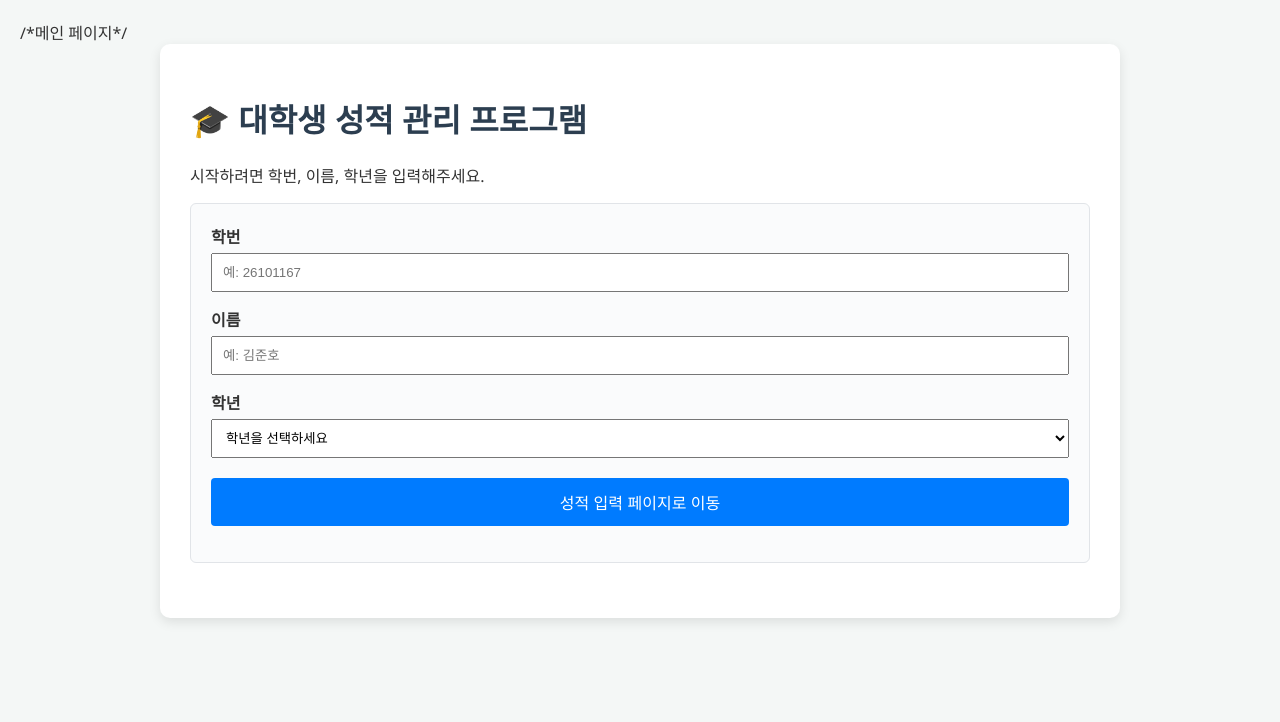
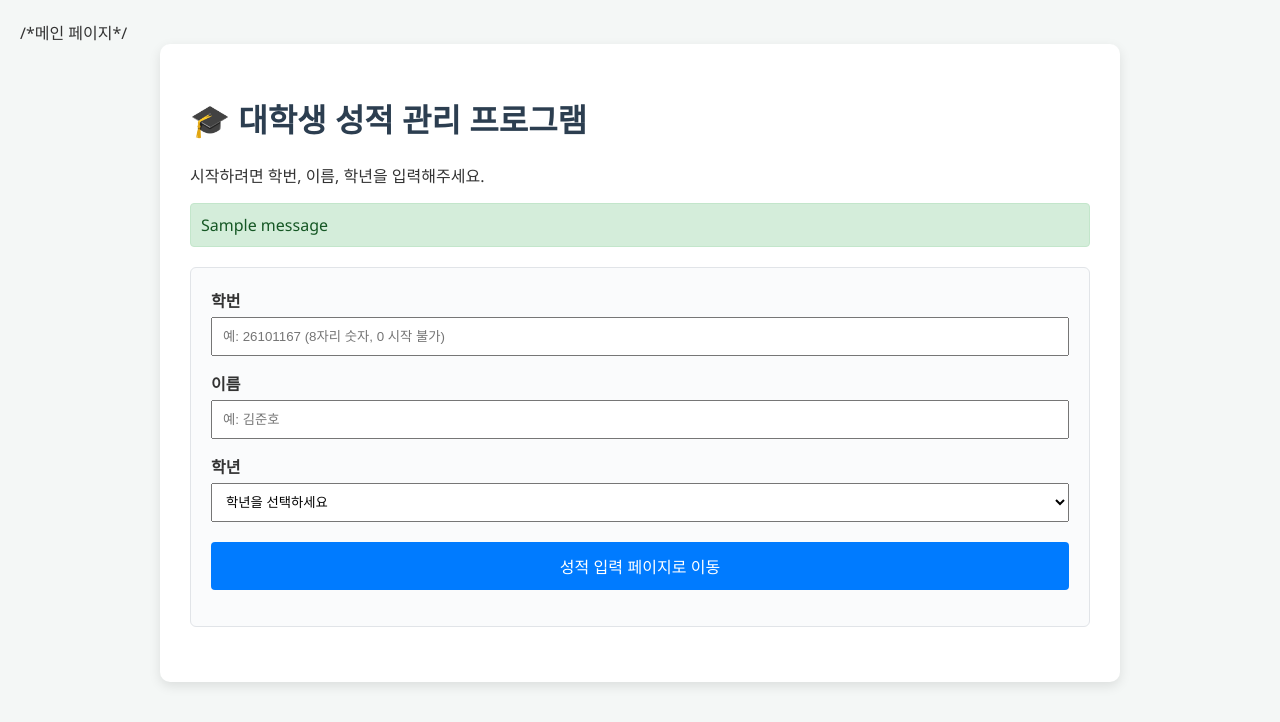
Before and after one commit to 2026ENDPoinT/team10, a Flask app: page / in a window 1280 px wide. Shown: the top 722 px of the page. Run offline with Flask 3, Linux system fonts and the light colour scheme; tables that the repository leaves empty hold one stand-in row (values such as "Sample post"); one stand-in notice (Sample message) is shown.

Commit message:
메인 페이지

```diff
--- a/templates/index.html
+++ b/templates/index.html
@@ -11,11 +11,29 @@
         <h1>🎓 대학생 성적 관리 프로그램</h1>
         <p class="desc">시작하려면 학번, 이름, 학년을 입력해주세요.</p>
 
+        <!-- 플래시 메시지 (학번 오류 알림 출력용) -->
+        {% with messages = get_flashed_messages(with_categories=true) %}
+            {% if messages %}
+                <ul class="flash-messages">
+                    {% for category, message in messages %}
+                        <li class="{{ category }}">{{ message }}</li>
+                    {% endfor %}
+                </ul>
+            {% endif %}
+        {% endwith %}
+
         <div class="form-card">
             <form action="{{ url_for('scores') }}" method="GET">
                 <div class="input-group" style="margin-bottom: 15px;">
                     <label for="student_id" style="display:block; margin-bottom:5px; font-weight:bold;">학번</label>
-                    <input type="text" id="student_id" name="student_id" placeholder="예: 26101167" required style="width:100%; padding:10px;">
+                    <input type="text" id="student_id" name="student_id"
+                           placeholder="예: 26101167 (8자리 숫자, 0 시작 불가)"
+                           pattern="[1-9][0-9]{7}"
+                           maxlength="8"
+                           inputmode="numeric"
+                           title="0으로 시작하지 않는 8자리 숫자로 입력해주세요."
+                           required
+                           style="width:100%; padding:10px;">
                 </div>
 
                 <div class="input-group" style="margin-bottom: 15px;">
```
